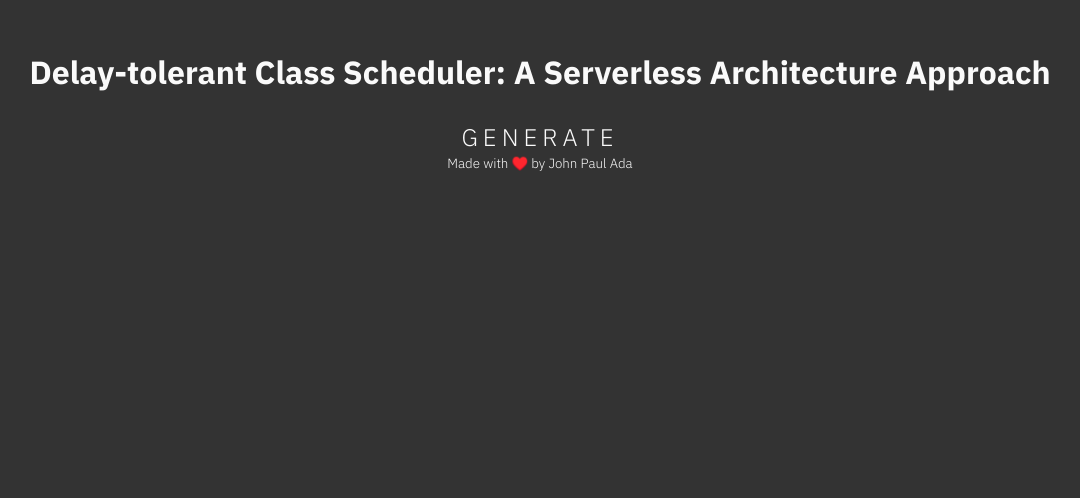
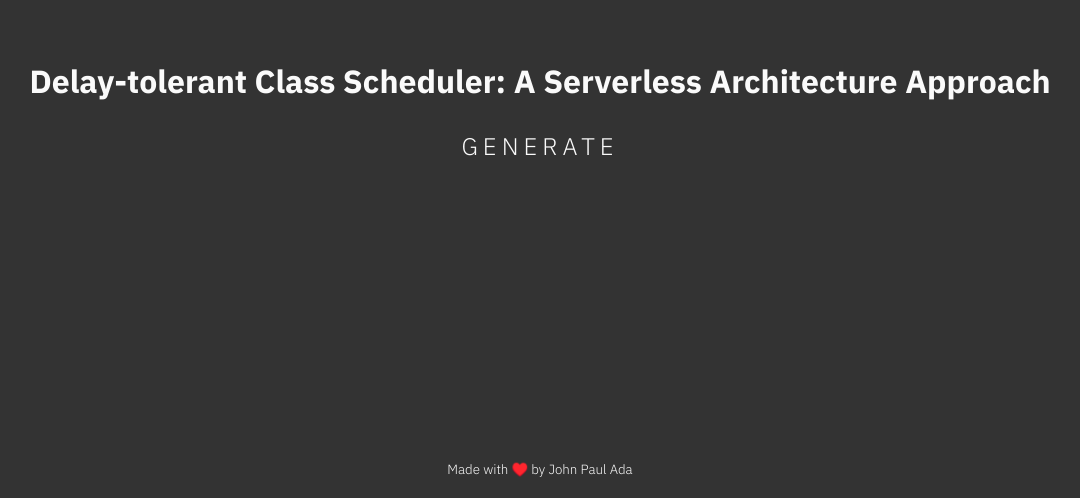
Before and after one commit to johnpaulada/thesis-title-generator, a React (Create React App) app: page / in a window 1280 px wide. Shown: the part 302-800 px from the top of the page, without its empty margins (100-1180 px from the left). Built offline with nearby package versions, Linux system fonts and the light colour scheme.

Commit message:
Added to bottom

```diff
--- a/src/Styles.js
+++ b/src/Styles.js
@@ -8,6 +8,7 @@ export const Container = styled.div`
     justify-content: center;
     align-items: center;
     background-color: #333;
+    position: relative;
 `
 
 export const Header = styled.h2`
@@ -36,4 +37,6 @@ export const MadeBy = styled.small`
     font-family: 'IBM Plex Sans', sans-serif;
     font-weight: 300;
     color: #FAFAFA;
+    position: absolute;
+    bottom: 20px;
 `
```
